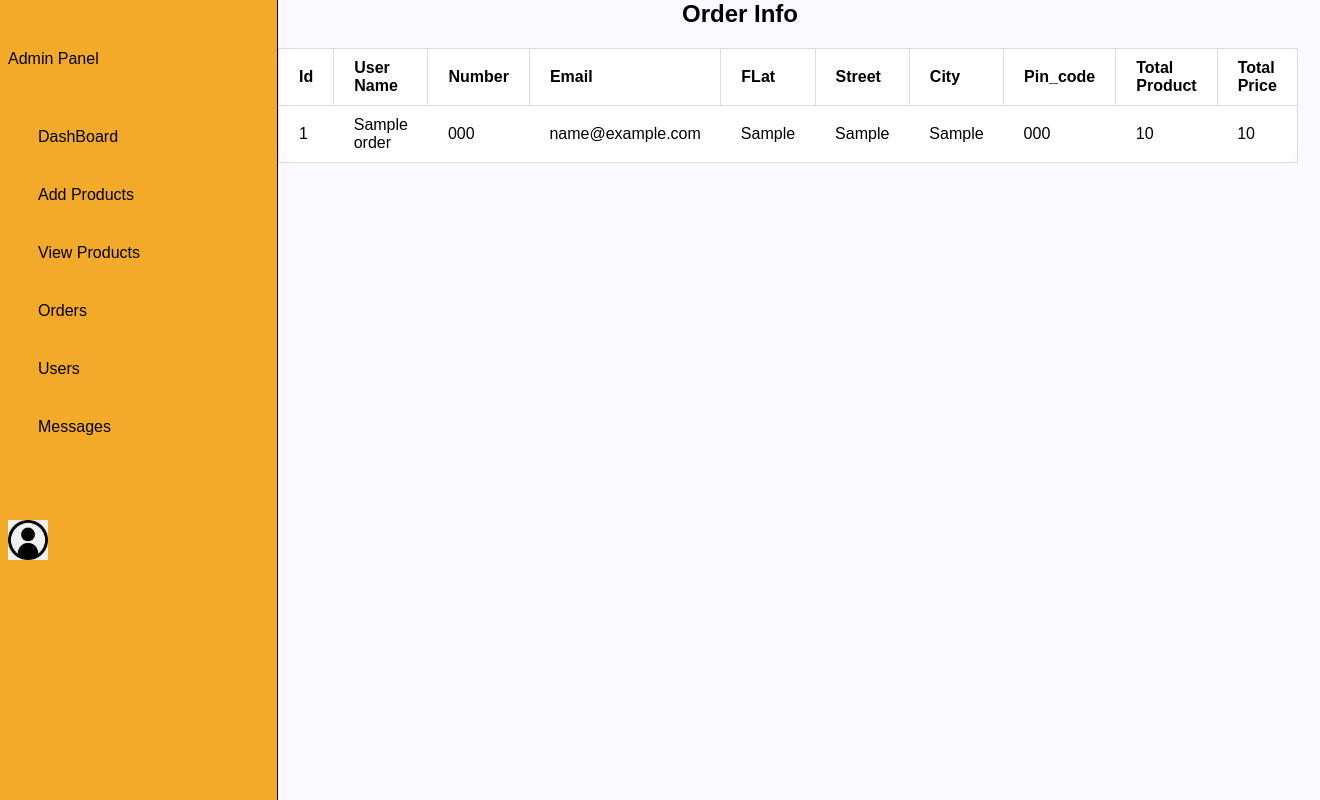
After one commit to Roshik9841/Prime-Canteen, a PHP site: page /admin/order.php in a window 1320 px wide. The commit adds this page. Run offline with PHP 8.4, Linux system fonts and the light colour scheme; the visitor is signed in with stand-in values (Sample User, id 1); tables that the repository leaves empty or names only in its code hold one stand-in row (values such as "Sample post").

Commit message:
order haru herna millni ani checkout garna milni

```diff
--- a/HeaderFooter/header.php
+++ b/HeaderFooter/header.php
@@ -59,12 +59,14 @@
                 ?>
                     <a class="cart-link header-link" href="cart.php">
                         <img class="cart-icon" src="images/cart-icon (2).png">
+                        <p style="font-size:16px; color:black; position: absolute; top:30%; right:33%; color:#F2AD2F"><?php echo $row_count; ?></p>
                         <div class="cart-text">Cart</div>
                     <?php
                 } else {
                     ?>
                       <a class="cart-link header-link" href="cart.php">
                       <img class="cart-icon" src="images/cart-icon (2).png">
+
                     <div class="cart-text">Cart</div>
                     <?php
                 }
--- a/admin/adminHeader.php
+++ b/admin/adminHeader.php
@@ -1,3 +1,6 @@
+<?php
+include("../dbconnection.php");
+?>
 <!DOCTYPE html>
 <html lang="en">
 
@@ -62,8 +65,8 @@
             font-size: 16px;
             font-family: sans-serif;
             position: absolute;
-            top: 100px;
-            right: 20px;
+            top: 70%;
+            left: 2%;
             display: none;
             flex-direction: column;
             justify-content: center;
@@ -73,6 +76,8 @@
         .user {
             width: 40px;
             height: 40px;
+            position: absolute;
+            bottom: 30%;
             border: none;
             cursor: pointer;
         }
@@ -124,20 +129,24 @@
                     <li><a href="dashboard.php">DashBoard</a></li>
                     <li><a href="addproduct.php">Add Products</a></li>
                     <li><a href="viewProduct.php">View Products</a></li>
-                    <li><a href="#">Orders</a></li>
+                    <li><a href="order.php">Orders</a></li>
                     <li><a href="userview.php">Users</a></li>
                     <li><a href="messages.php">Messages</a></li>
                 </ul>
             </div>
             <div class="user-btn">
-                <button class="user"><img src="images/user.jpg" class="user-img" alt="User Image"></button>
+                <button class="user"><img src="images/user.png" class="user-img" alt="User Image"></button>
             </div>
         </div>
         <div class="user-info js-info">
-            <p class="username">Username: Roshik Maharjan</p>
-            <p class="email">Email: roshik9841@gmail.com</p>
+            <?php
+                session_start();
+            ?>
+            <p class="username">Username: <?php echo $_SESSION['uname']?></p>
+            <p class="email">Email: <?php echo  isset($_SESSION['email']) ? $_SESSION['email'] : 'Email not available'; ?></p>
             <button class="logout-btn js-logout"><a href="../logout.php">LogOut</a></button>
         </div>
+
     </div>
     <script>
         let userBtn = document.querySelector('.user');
@@ -147,10 +156,7 @@
             info.style.display = (info.style.display === 'none' || info.style.display === '') ? 'flex' : 'none';
         });
 
-        let logoutBtn = document.querySelector('.js-logout');
-        logoutBtn.addEventListener('click', function() {
-            // Add any additional logout functionality here if needed
-        });
+
     </script>
 </body>
 
--- /dev/null
+++ b/admin/order.php
@@ -0,0 +1,64 @@
+<?php
+include("../dbconnection.php");
+?>
+<!DOCTYPE html>
+<html lang="en">
+
+<head>
+    <meta charset="UTF-8">
+    <meta name="viewport" content="width=device-width, initial-scale=1.0">
+    <title>Order View</title>
+    <link rel="stylesheet" href="admin-style/style.css" type="text/css">
+
+</head>
+
+<body>
+    <?php
+    include("adminHeader.php");
+    ?>
+
+    <section class="display_product" style="width:70%">
+        <div class="display_message">
+            <h2 class="title">Order Info</h2>
+            <table class="admin-table">
+                <thead>
+                    <th>Id</th>
+                    <th>User Name</th>
+                    <th>Number</th>
+                    <th>Email</th>
+                    <th>FLat</th>
+                    <th>Street</th>
+                    <th>City</th>
+                    <th>Pin_code</th>
+                    <th>Total Product</th>
+                    <th>Total Price</th>
+                </thead>
+                <tbody>
+                    <?php
+                    $select_products = mysqli_query($con, "SELECT * FROM `orders`");
+                    if (mysqli_num_rows($select_products) > 0) {
+                        while ($row = mysqli_fetch_assoc($select_products)) {
+                    ?>
+                            <tr>
+                                <td><?php echo $row['id']; ?></td>
+                                <td><?php echo $row['name']; ?></td>
+                                <td><?php echo $row['number']; ?></td>
+                                <td><?php echo $row['email']; ?></td>
+                                <td><?php echo $row['flat']; ?></td>
+                                <td><?php echo $row['street']; ?></td>
+                                <td><?php echo $row['city']; ?></td>
+                                <td><?php echo $row['pin_code']; ?></td>
+                                <td><?php echo $row['total_products']; ?></td>
+                                <td><?php echo $row['total_price']; ?></td>
+                            </tr>
+                    <?php
+                        };
+                    };
+                    ?>
+                </tbody>
+            </table>
+        </div>
+    </section>
+</body>
+
+</html>
--- a/checkout.php
+++ b/checkout.php
@@ -43,7 +43,7 @@ include("dbconnection.php");
             }
         }
         $total_product = implode(', ', $product_name);
-        $detail_query = mysqli_query($con, "INSERT INTO `order`
+        $detail_query = mysqli_query($con, "INSERT INTO `orders`
     (name,number,email,flat,street,city,pin_code,total_products,total_price,orderId)
     VALUES('$name','$number','$email','$flat','$street','$city','$pin_code','$total_product','$price_total',$userId)") or die('query failed');
 
@@ -82,7 +82,7 @@ if (isset($_POST['cash_btn'])) {
             }
         }
         $total_product = implode(', ', $product_name);
-        $detail_query = mysqli_query($con, "INSERT INTO `order`
+        $detail_query = mysqli_query($con, "INSERT INTO `orders`
     (name,number,email,flat,street,city,pin_code,total_products,total_price,orderId)
     VALUES('$name','$number','$email','$flat','$street','$city','$pin_code','$total_product','$price_total',$userId)") or die('query failed');
 
```
Also changed, not shown: admin/addproduct.php (+3 -42 lines), admin/admin-style/style.css (+42 -0 lines), login.php (+40 -25 lines), admin/images/user.jpg (deleted), admin/images/user.png (added), images/user.png (added).
